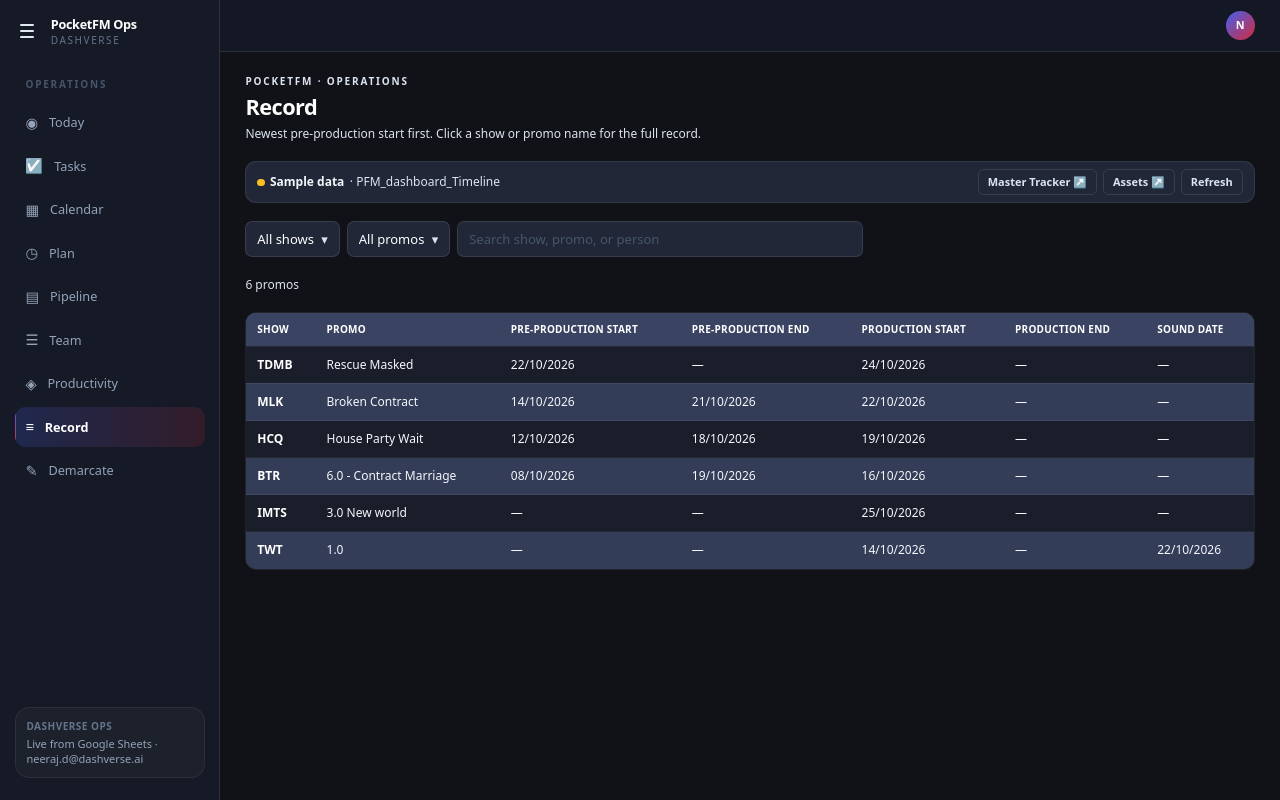
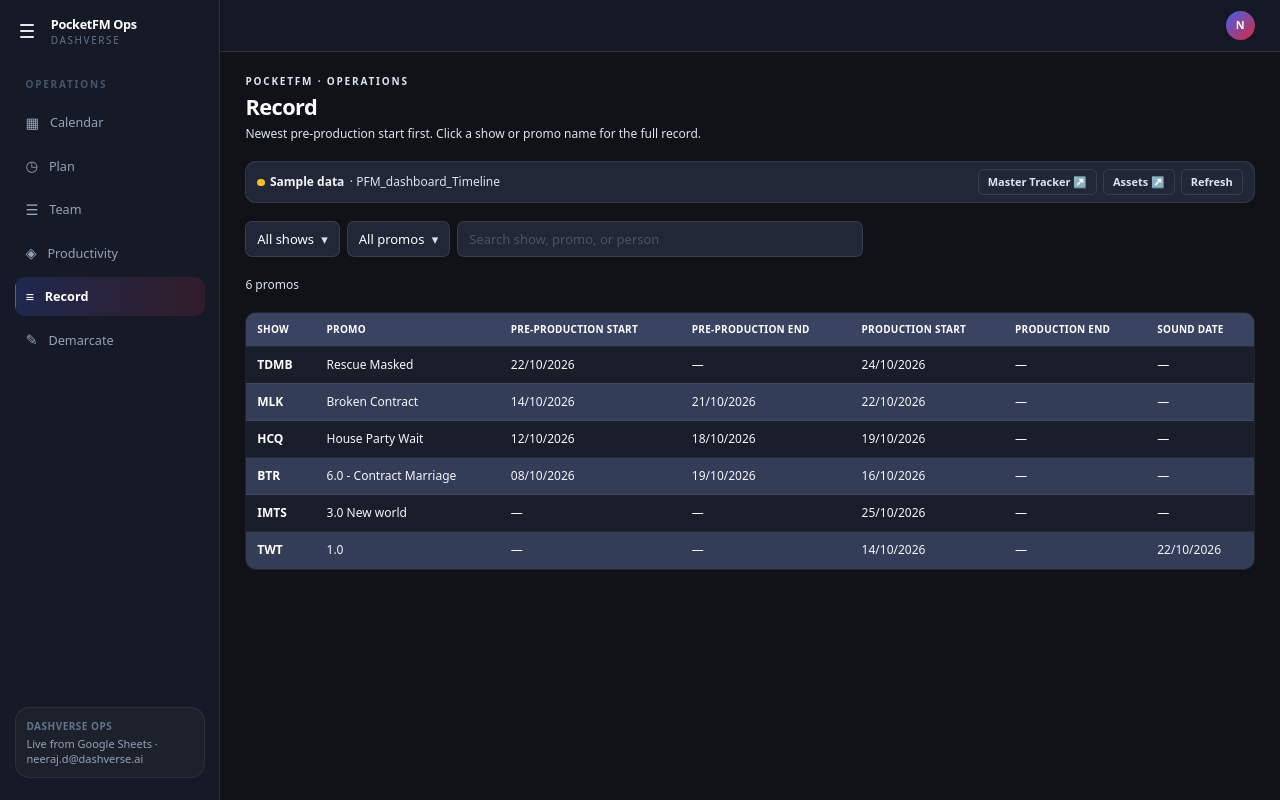
Before and after one commit to neeraj-dashverse/Dashboard, a Next.js app: page /record in a window 1280 px wide. Built offline with nearby package versions, Linux system fonts and the light colour scheme.

Commit message:
Take Today, Tasks, and Pipeline out of the dashboard.
Those pages are parked until they have a place, and the app opens on the calendar.

Co-authored-by: Cursor <cursoragent@cursor.com>

```diff
--- a/src/app/page.tsx
+++ b/src/app/page.tsx
@@ -1,14 +1,6 @@
-import { OpsProvider } from "@/components/ops/OpsProvider";
-import { TodayBoard } from "@/components/ops/TodayBoard";
-import { opsAdapter } from "@/lib/ops/adapter";
+import { redirect } from "next/navigation";
 
-export const dynamic = "force-dynamic";
-
-export default async function TodayPage() {
-  const snap = await opsAdapter.load();
-  return (
-    <OpsProvider initial={snap}>
-      <TodayBoard />
-    </OpsProvider>
-  );
+/** Today is parked until it has a place in the dashboard. */
+export default function HomePage() {
+  redirect("/planner");
 }
--- a/src/app/pipeline/page.tsx
+++ b/src/app/pipeline/page.tsx
@@ -1,14 +1,6 @@
-import { OpsProvider } from "@/components/ops/OpsProvider";
-import { PipelineBoard } from "@/components/ops/PipelineBoard";
-import { opsAdapter } from "@/lib/ops/adapter";
+import { redirect } from "next/navigation";
 
-export const dynamic = "force-dynamic";
-
-export default async function PipelinePage() {
-  const snap = await opsAdapter.load();
-  return (
-    <OpsProvider initial={snap}>
-      <PipelineBoard />
-    </OpsProvider>
-  );
+/** Pipeline is parked until it has a place in the dashboard. */
+export default function PipelinePage() {
+  redirect("/planner");
 }
--- a/src/app/tasks/page.tsx
+++ b/src/app/tasks/page.tsx
@@ -1,17 +1,6 @@
-import { OpsProvider } from "@/components/ops/OpsProvider";
-import { TasksBoard } from "@/components/ops/TasksBoard";
-import { opsAdapter } from "@/lib/ops/adapter";
-import { loadNewMasterPromos } from "@/lib/ops/master-incoming";
+import { redirect } from "next/navigation";
 
-export const dynamic = "force-dynamic";
-export const revalidate = 0;
-
-export default async function TasksPage() {
-  const snap = await opsAdapter.load();
-  const incoming = await loadNewMasterPromos(snap.promos.map((p) => p.id));
-  return (
-    <OpsProvider initial={snap}>
-      <TasksBoard incoming={incoming} />
-    </OpsProvider>
-  );
+/** Tasks is parked until it has a place in the dashboard. */
+export default function TasksPage() {
+  redirect("/planner");
 }
--- a/src/components/Sidebar.tsx
+++ b/src/components/Sidebar.tsx
@@ -4,11 +4,8 @@ import Link from "next/link";
 import { useEffect, useState } from "react";
 
 const navItems = [
-  { href: "/", label: "Today", icon: "◉" },
-  { href: "/tasks", label: "Tasks", icon: "☑" },
   { href: "/planner", label: "Calendar", icon: "▦" },
   { href: "/plan", label: "Plan", icon: "◷" },
-  { href: "/pipeline", label: "Pipeline", icon: "▤" },
   { href: "/team", label: "Team", icon: "☰" },
   { href: "/productivity", label: "Productivity", icon: "◈" },
   { href: "/record", label: "Record", icon: "≡" },
@@ -72,10 +69,7 @@ export function Sidebar() {
               Operations
             </p>
             {navItems.map((item) => {
-              const active =
-                item.href === "/"
-                  ? pathname === "/" || pathname.startsWith("/promo")
-                  : pathname === item.href || pathname.startsWith(`${item.href}/`);
+              const active = pathname === item.href || pathname.startsWith(`${item.href}/`);
               return (
                 <Link
                   key={item.href}
```
